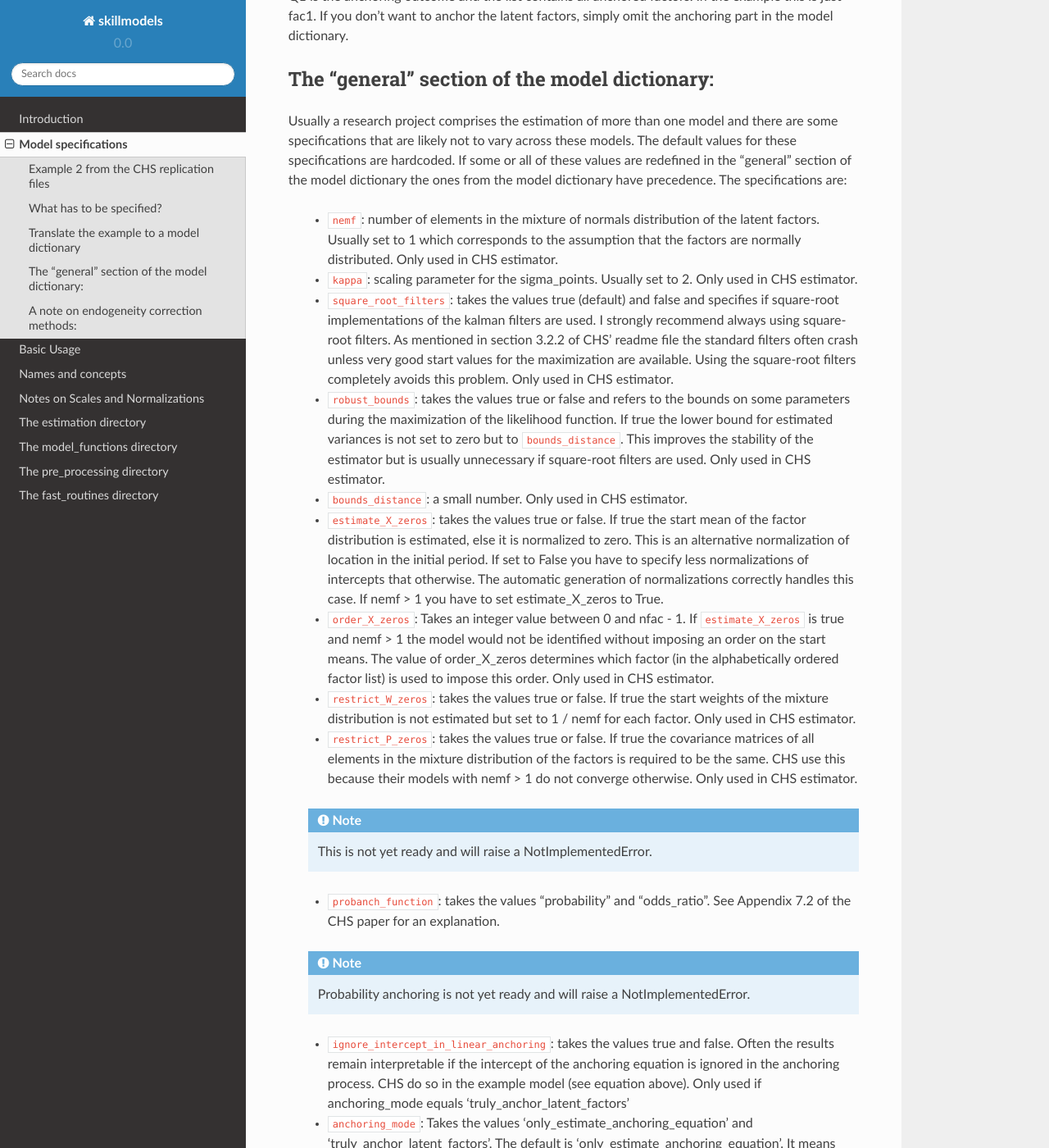
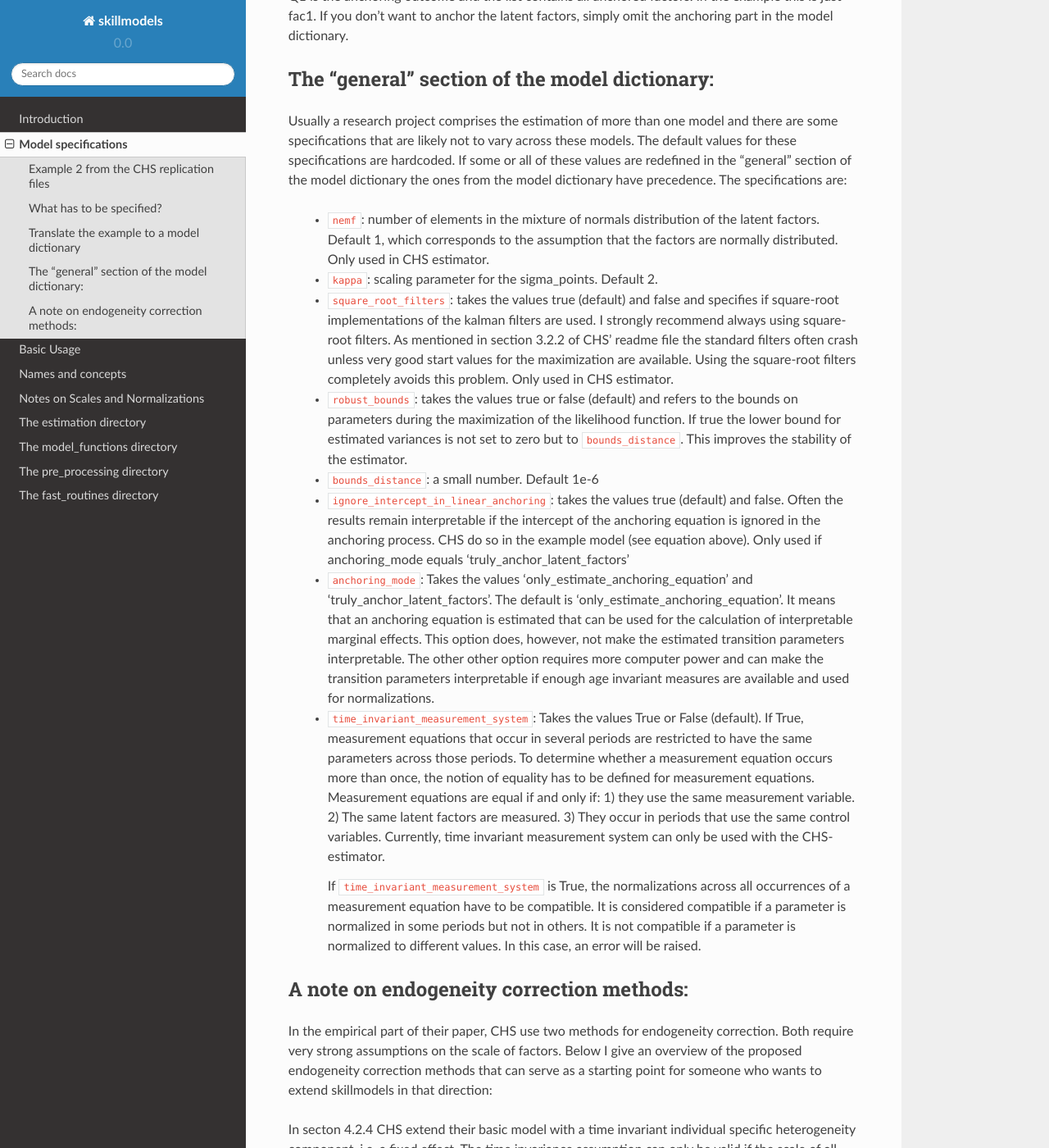
Before and after one commit to OpenSourceEconomics/skillmodels, a Sphinx documentation site: the page built from docs/source/model_specs.rst, in a window 1280 px wide and 1400 px high, scrolled down 4328 px. Shown: the whole window at 82% size. Built offline with Sphinx 7.4.7 and the Read the Docs theme 2.0.0, drawn with Linux system fonts in a browser that asks for light colours.

Commit message:
Remove some unnecessary constraints.

```diff
--- a/docs/source/model_specs.rst
+++ b/docs/source/model_specs.rst
@@ -179,10 +179,9 @@
 the ones from the model dictionary have precedence. The specifications are:
 
     * ``nemf``: number of elements in the mixture of normals distribution of the latent
-      factors. Usually set to 1 which corresponds to the assumption that the factors
+      factors. Default 1, which corresponds to the assumption that the factors
       are normally distributed. Only used in CHS estimator.
-    * ``kappa``: scaling parameter for the sigma_points. Usually set to 2.
-      Only used in CHS estimator.
+    * ``kappa``: scaling parameter for the sigma_points. Default 2.
     * ``square_root_filters``: takes the values true (default) and false and
       specifies if square-root implementations of the kalman filters are used.
       I strongly recommend always using square-root filters. As mentioned in
@@ -190,39 +189,12 @@
       very good start values for the maximization are available. Using the
       square-root filters completely avoids this problem. Only used in CHS
       estimator.
-    * ``robust_bounds``: takes the values true or false and refers to the bounds on
-      some parameters during the maximization of the likelihood function. If true the
-      lower bound for estimated variances is not set to zero but to ``bounds_distance``.
-      This improves the stability of the estimator but is usually unnecessary if
-      square-root filters are used. Only used in CHS estimator.
-    * ``bounds_distance``: a small number. Only used in CHS estimator.
-    * ``estimate_X_zeros``: takes the values true or false. If true the start mean of
-      the factor distribution is estimated, else it is normalized to zero. This is an
-      alternative normalization of location in the initial period. If set to False you
-      have to specify less normalizations of intercepts that otherwise. The automatic
-      generation of normalizations correctly handles this case. If nemf > 1 you have to
-      set estimate_X_zeros to True.
-    * ``order_X_zeros``: Takes an integer value between 0 and nfac - 1.  If
-      ``estimate_X_zeros`` is true and nemf > 1 the model would not be identified
-      without imposing an order on the start means. The value of order_X_zeros
-      determines which factor (in the alphabetically ordered factor list) is used
-      to impose this order. Only used in CHS estimator.
-    * ``restrict_W_zeros``: takes the values true or false. If true the start weights
-      of the mixture distribution is not estimated but set to 1 / nemf for each factor.
-      Only used in CHS estimator.
-    * ``restrict_P_zeros``: takes the values true or false. If true the covariance
-      matrices of all elements in the mixture distribution of the factors is required
-      to be the same. CHS use this because their models with nemf > 1 do not converge
-      otherwise. Only used in CHS estimator.
-
-    .. Note:: This is not yet ready and will raise a NotImplementedError.
-
-    * ``probanch_function``: takes the values "probability" and "odds_ratio".
-      See Appendix 7.2 of the CHS paper for an explanation.
-
-    .. Note:: Probability anchoring is not yet ready and will raise a NotImplementedError.
-
-    * ``ignore_intercept_in_linear_anchoring``: takes the values true and
+    * ``robust_bounds``: takes the values true or false (default) and refers to the
+      bounds on parameters during the maximization of the likelihood function.
+      If true the lower bound for estimated variances is not set to zero but to
+      ``bounds_distance``. This improves the stability of the estimator.
+    * ``bounds_distance``: a small number. Default 1e-6
+    * ``ignore_intercept_in_linear_anchoring``: takes the values true (default) and
       false. Often the results remain interpretable if the intercept of the
       anchoring equation is ignored in the anchoring process. CHS do so in the
       example model (see equation above). Only used if anchoring_mode equals
```
Also changed, not shown: 11 other files.
